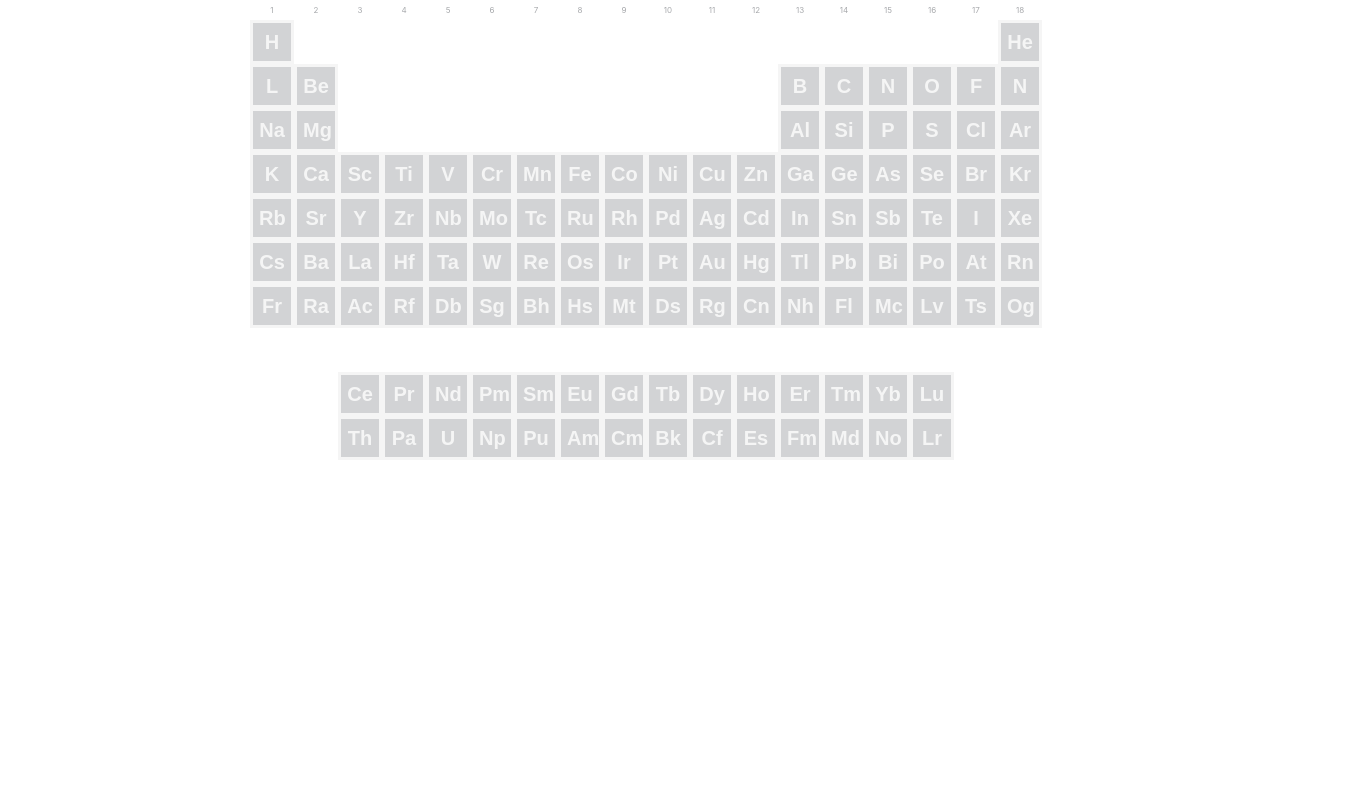
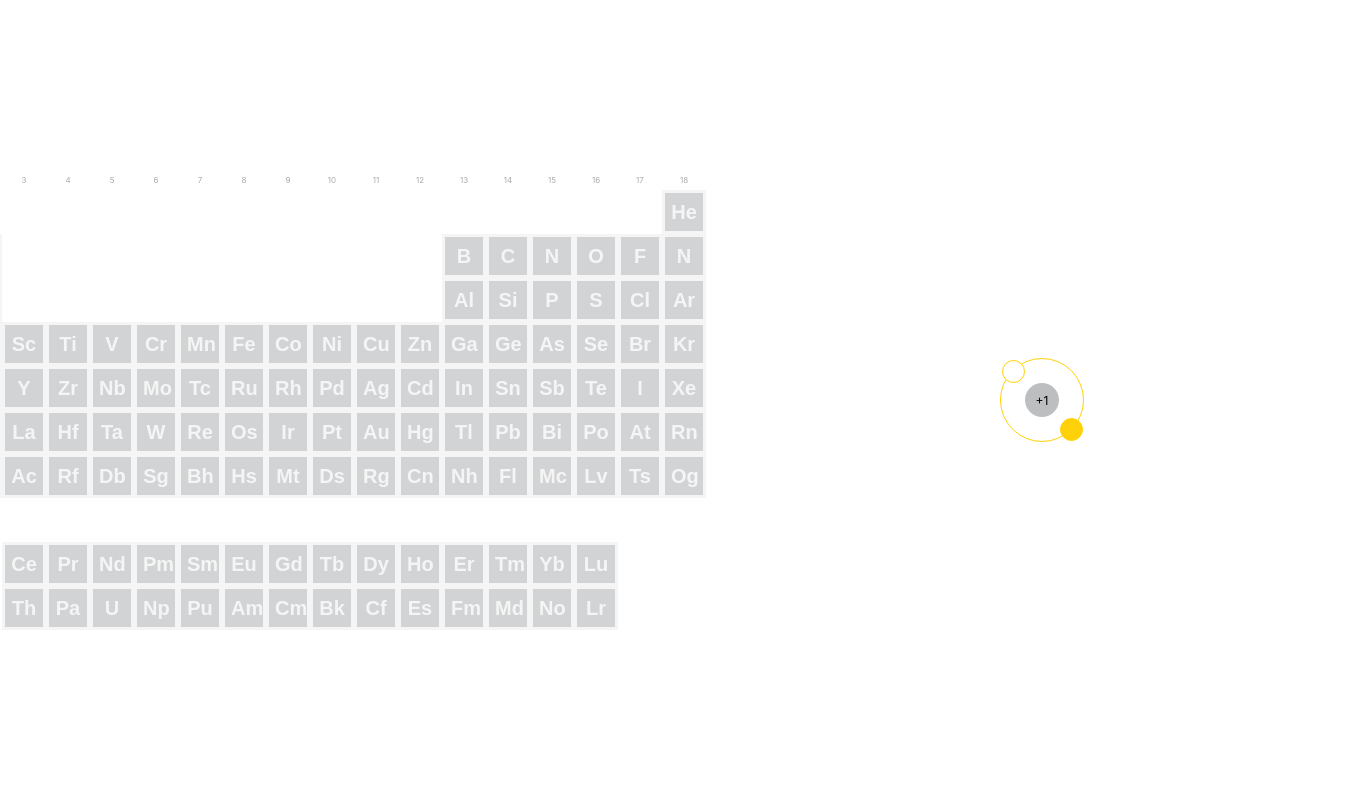
Before and after one commit to FaizaanKhan24/Periodic-Table-Sample, a React (Create React App) app: page / in a window 1280 px wide. Shown: the top 800 px of the page, 1346 px wide, since content can reach past the window. Built offline with nearby package versions, Linux system fonts and the light colour scheme.

Commit message:
Changing home page orientation
- Changing the orientation from portrait to landscape ( Up-Down => Left-Right)

```diff
--- a/src/Components/HomePage.css
+++ b/src/Components/HomePage.css
@@ -10,9 +10,10 @@
 }
 
 .right{
+    margin: 2rem;
     grid-column: 2;
-    display: grid;
-    grid-template-rows: 1fr 1fr;
+    /* display: grid; */
+    /* grid-template-rows: 1fr 1fr; */
 }
 
 .elementRow{
--- a/src/Components/HomePage.js
+++ b/src/Components/HomePage.js
@@ -21,7 +21,9 @@ function HomePage() {
 
   return (
     <div className="container">
-        <div className="left"></div>
+        <div className="left">
+        <ElementRow selectedElement={selectedElement} onChangeSelectedElement={onElementChange} />
+        </div>
         <div className="right">
             {/* <div>
               <div>Name : {selectedElement.name}</div>
@@ -30,7 +32,6 @@ function HomePage() {
               <div>Grid Row : {selectedElement.grid.gridRow}</div>
               <div>Grid Column : {selectedElement.grid.gridColumn}</div>
             </div> */}
-            <ElementRow selectedElement={selectedElement} onChangeSelectedElement={onElementChange} />
             <AtomicStructure selectedElement={selectedElement}/>
         </div>
     </div>
```
